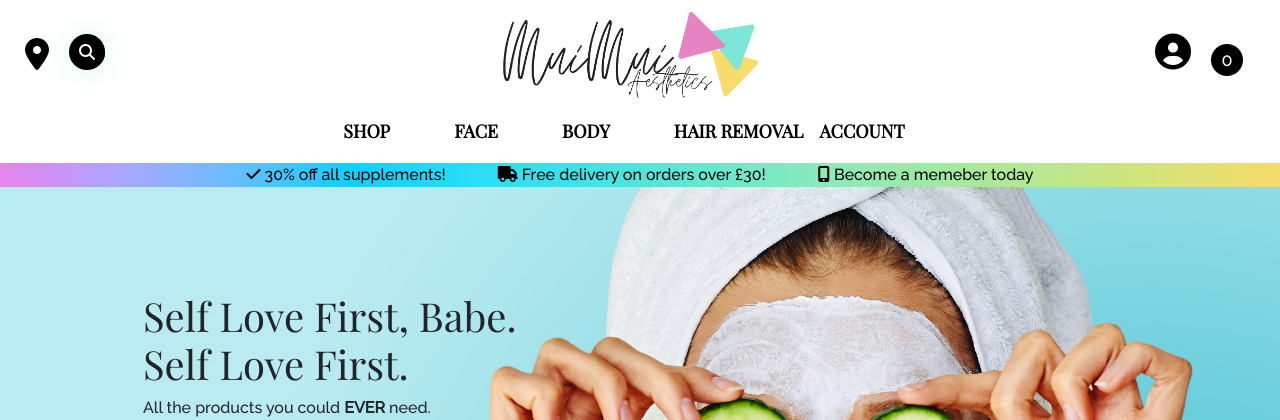
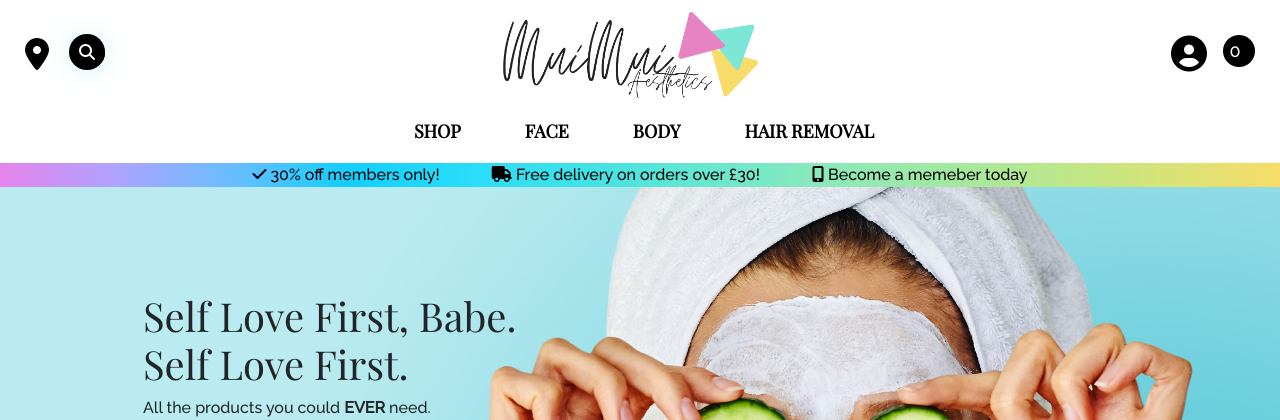
Before and after one commit to fudge88/miumiu, a Django app: page / in a window 1280 px wide. Shown: the top 420 px of the page. Run offline with Django 3.2, Linux system fonts and the light colour scheme; the visitor is signed in with stand-in values (Sample User, id 1); some libraries are stand-ins or nearby versions; some web fonts are replaced.

Commit message:
styling teh prouct promotion block

```diff
--- a/static/css/base.css
+++ b/static/css/base.css
@@ -198,6 +198,11 @@ hr{
 
 textarea{
     width: -webkit-fill-available;
+}
+
+.mobile-search-box.w-100.show {
+    padding: 20px 20px 10px;
+    background-color: azure;
 }
 
 .product-detail-name{
--- a/templates/base.html
+++ b/templates/base.html
@@ -88,8 +88,8 @@
                 </li>
                 <li class="list-inline-item">
                     <a class="nav-link" href="{% url 'shopping_bag' %}">
-                        <div class="text-center">
-                            <span class="fa-stack icon" >
+                        <div class="text-center icon">
+                            <span class="fa-stack" >
                                 <i class="fas fa-circle fa-stack-2x"></i>
                                 <i class="fa-stack-1x fa-inverse">{{ product_count }}</i>
                             </span>
@@ -118,7 +118,7 @@
                             <a href="" class="promo-strip"><i class="fas fa-truck"></i> Free delivery on orders over £{{ free_delivery_threshold }}!</a>
                         </div>
                         <div class="carousel-item">
-                            <a href="" class="promo-strip"><i class="fas fa-check"></i> 30% off all supplements!</a>
+                            <a href="" class="promo-strip"><i class="fas fa-check"></i> 30% off members only!</a>
                         </div>
                         <div class="carousel-item">
                             <a href="" class="promo-strip"><i class="fas fa-mobile-alt"></i> Become a memeber today.</a>
@@ -130,7 +130,7 @@
        <!-- large and extra large banner -->
        <div id="delivery-banner" class="row promo-strip text-center d-none d-md-block">
             <ul class="col lg-promo-strip">
-                <li class="mr-5"><i class="fas fa-check"></i> 30% off all supplements!</li>
+                <li class="mr-5"><i class="fas fa-check"></i> 30% off members only!</li>
                 <li class="mr-5"><i class="fas fa-truck"></i> Free delivery on orders over £{{ free_delivery_threshold }}!</li>
                 <li><i class="fas fa-mobile-alt"></i> Become a memeber today</li>
             </ul>
--- a/templates/includes/main-nav.html
+++ b/templates/includes/main-nav.html
@@ -44,7 +44,7 @@
             </div>
         </li>
 
-        <li class="nav-item dropdown">
+        <li class="nav-item dropdown d-lg-none">
             <a class="nav-link mr-5" href="#" id="account-link" data-toggle="dropdown" aria-haspopup="true" aria-expanded="false">
                 Account
             </a>
@@ -63,16 +63,3 @@
         </li>
     </ul>
 </div>
-
-                    <div class="dropdown-menu border-0" aria-labelledby="user-options">
-                        {% if request.user.is_authenticated %}
-                            {% if request.user.is_superuser %}
-                                <a href="{% url 'add_product' %}" class="dropdown-item">Product Management</a>
-                            {% endif %}
-                            <a href="{% url 'profile' %}" class="dropdown-item">My Profile</a>
-                            <a href="{% url 'account_logout' %}" class="dropdown-item">Logout</a>
-                        {% else %}
-                            <a href="{% url 'account_signup' %}" class="dropdown-item">Register</a>
-                            <a href="{% url 'account_login' %}" class="dropdown-item">Login</a>
-                        {% endif %}
-                    </div>
--- a/templates/includes/mobile-top-header.html
+++ b/templates/includes/mobile-top-header.html
@@ -4,7 +4,7 @@
             <div><i class="fas fa-search fa-lg icon"></i></div>
         </div>
     </a>
-    <div class="dropdown-menu w-100" aria-labelledby="mobile-search">
+    <div class="dropdown-menu w-100 mobile-search-box" aria-labelledby="mobile-search">
         <form class="form" method="GET" action="{% url 'products' %}">
             <div class="input-group w-100">
                 <input class="form-control border" type="text" name="q" placeholder="Looking for something?">
@@ -19,29 +19,13 @@
         </form>
     </div>
 </li>
-<!-- <li class="list-inline-item dropdown">
-    <a class="nav-link d-block d-lg-none" href="#" id="user-options" data-toggle="dropdown" aria-haspopup="true" aria-expanded="false">
+ <li class="list-inline-item d-block d-lg-none">
+    <a class="nav-link" href="{% url 'shopping_bag' %}">
         <div class="text-center">
-            <div><i class="fas fa-user-circle fa-lg icon"></i></div>
-        </div>
-    </a>
-    <div class="dropdown-menu" aria-labelledby="user-options">
-        {% if request.user.is_authenticated %}
-            {% if request.user.is_superuser %}
-                <a href="{% url 'add_product' %}" class="dropdown-item">Product Management</a>
-            {% endif %}
-            <a href="{% url 'profile' %}" class="dropdown-item">My Profile</a>
-            <a href="{% url 'account_logout' %}" class="dropdown-item">Logout</a>
-        {% else %}
-            <a href="{% url 'account_signup' %}" class="dropdown-item">Register</a>
-            <a href="{% url 'account_login' %}" class="dropdown-item">Login</a>
-        {% endif %}
-    </div>
-</li> -->
-<li class="list-inline-item">
-    <a class="nav-link d-block d-lg-none" href="{% url 'shopping_bag' %}">
-        <div class="text-center">
-            <div><i class="fas fa-circle fa-lg icon"></i></div>
+            <span class="fa-stack icon" >
+                <i class="fas fa-circle fa-stack-2x"></i>
+                <i class="fa-stack-1x fa-inverse">{{ product_count }}</i>
+            </span>
         </div>
     </a>
 </li>
```
